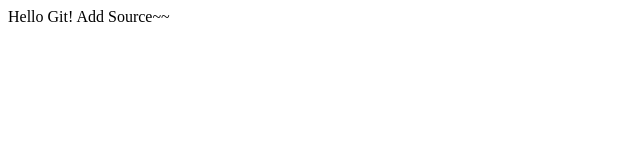
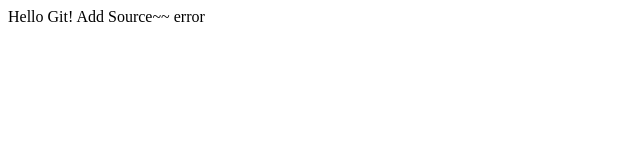
Before and after one commit to deepryu/sourcetree1_github, a plain HTML site: page index.html in a window 1280 px wide. Shown: the full height of the page, 0-640 px from the left. Drawn offline with Linux system fonts and the light colour scheme.

Commit message:
3rd commit

```diff
--- a/index.html
+++ b/index.html
@@ -8,5 +8,6 @@
 <BODY>
 Hello Git!
 Add Source~~
+error
 </BODY>
 </HTML>
```
